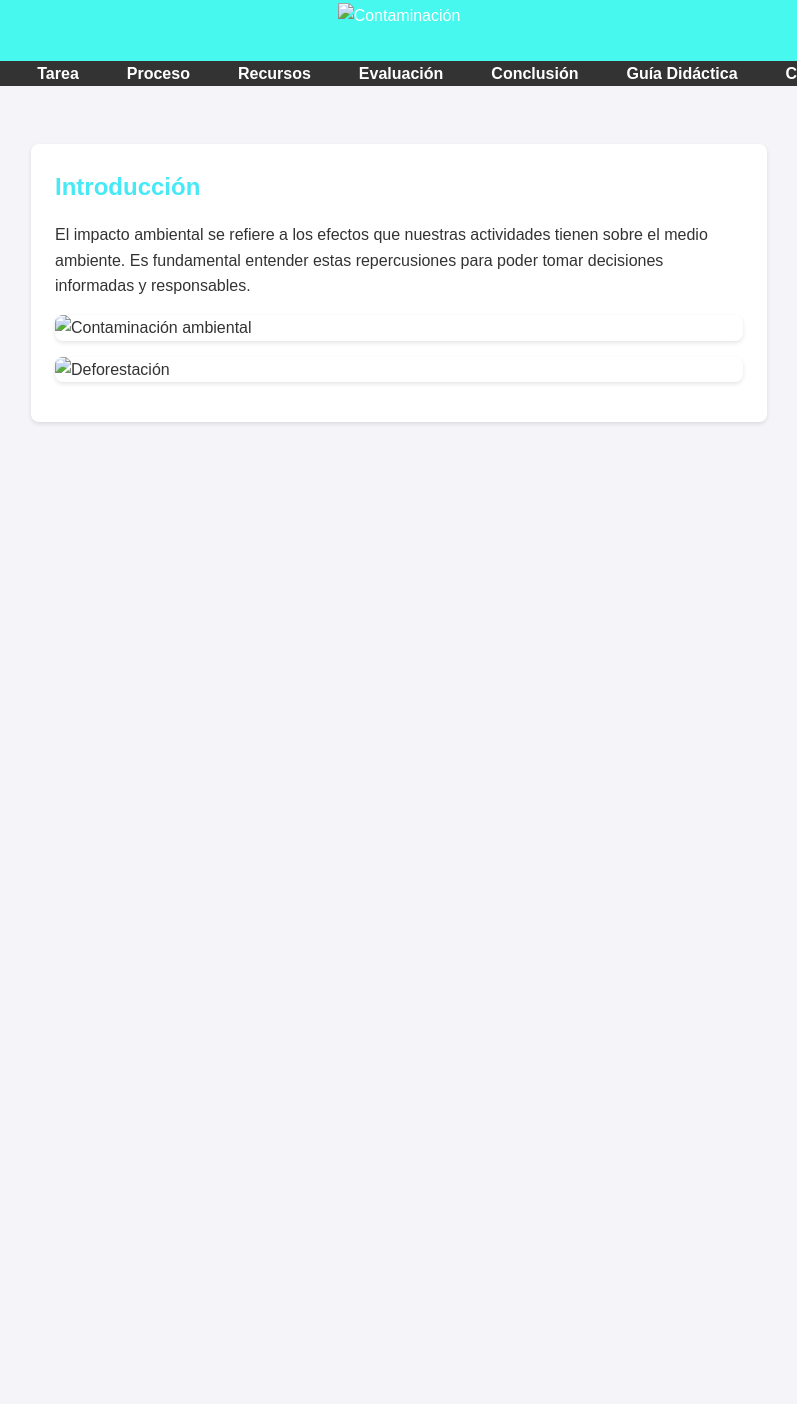
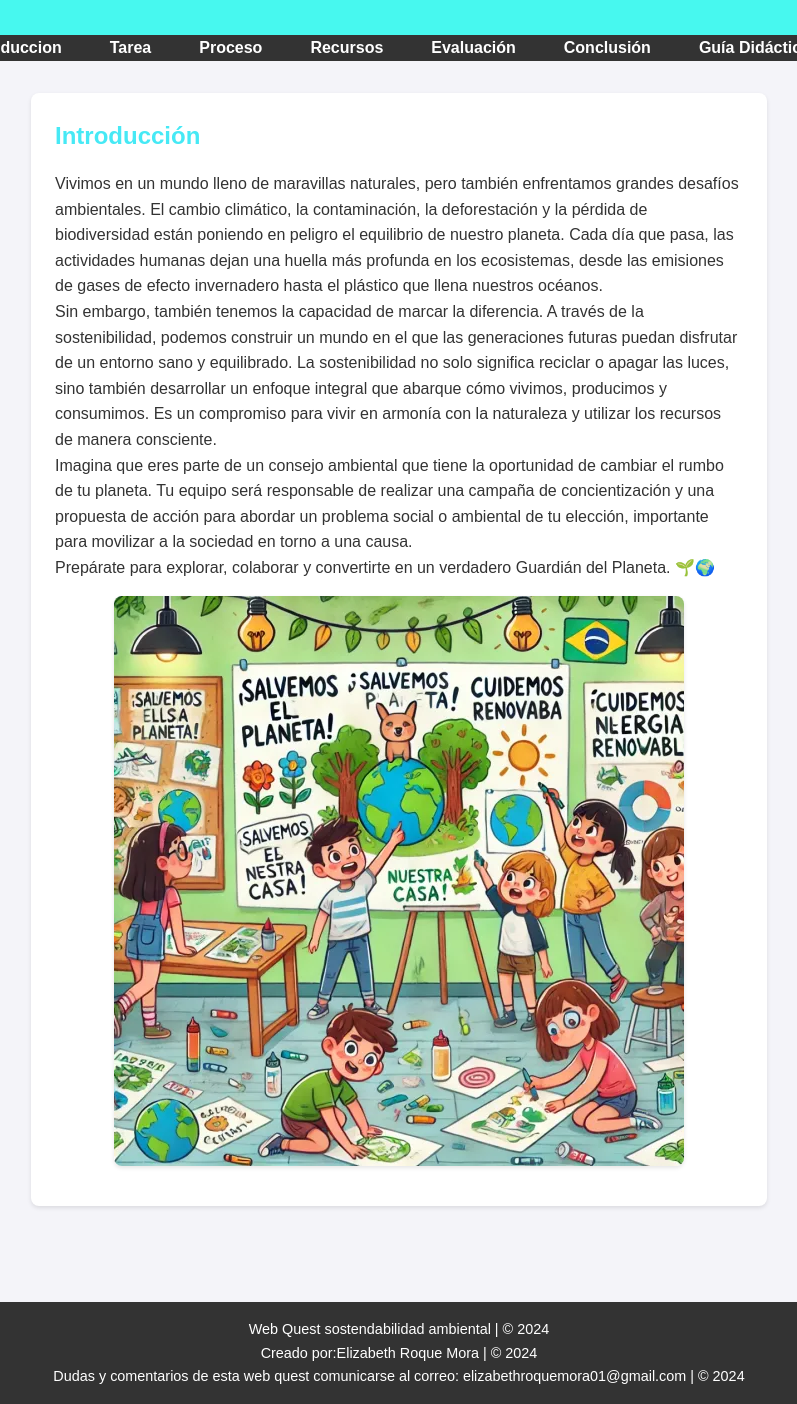
Before and after one commit to CarmonaMedinaMaycon/ElizabethProject, a plain HTML site: page views/intruduction.html in a window 1280 px wide. Shown: the part 93-1497 px from the top of the page, without its empty margins (241-1038 px from the left). Before the commit the page ends 800 px from the top, so only its background shows below. Drawn offline with Linux system fonts and the light colour scheme.

Commit message:
[ADD] project finished

```diff
--- a/views/intruduction.html
+++ b/views/intruduction.html
@@ -4,18 +4,18 @@
     <meta charset="UTF-8" />
     <meta name="viewport" content="width=device-width, initial-scale=1.0" />
     <title>Introduccion</title>
-    <link rel="stylesheet" href="/styles.css" />
+    <link rel="stylesheet" href="../styles.css" />
   </head>
   <body>
     <header>
       <h1>Web Quest</h1>
       <p></p>
-      <img src="images/header.jpg" alt="Contaminación" class="main-image" />
     </header>
 
     <nav>
       <ul>
         <li><a href="../index.html">Inicio</a></li>
+        <li><a href="./intruduction.html">Introduccion</a></li>
         <li><a href="./task.html">Tarea</a></li>
         <li><a href="./process.html">Proceso</a></li>
         <li><a href="./resourses.html">Recursos</a></li>
@@ -26,18 +26,55 @@
       </ul>
     </nav>
 
-    introduccion
     <main>
       <section id="introduccion">
         <h2>Introducción</h2>
         <p>
-          El impacto ambiental se refiere a los efectos que nuestras actividades
-          tienen sobre el medio ambiente. Es fundamental entender estas
-          repercusiones para poder tomar decisiones informadas y responsables.
+          Vivimos en un mundo lleno de maravillas naturales, pero también
+          enfrentamos grandes desafíos ambientales. El cambio climático, la
+          contaminación, la deforestación y la pérdida de biodiversidad están
+          poniendo en peligro el equilibrio de nuestro planeta. Cada día que
+          pasa, las actividades humanas dejan una huella más profunda en los
+          ecosistemas, desde las emisiones de gases de efecto invernadero hasta
+          el plástico que llena nuestros océanos.
         </p>
-        <img src="images/introduccion1.jpg" alt="Contaminación ambiental" />
-        <img src="images/introduccion2.jpg" alt="Deforestación" />
+        <p>
+          Sin embargo, también tenemos la capacidad de marcar la diferencia. A
+          través de la sostenibilidad, podemos construir un mundo en el que las
+          generaciones futuras puedan disfrutar de un entorno sano y
+          equilibrado. La sostenibilidad no solo significa reciclar o apagar las
+          luces, sino también desarrollar un enfoque integral que abarque cómo
+          vivimos, producimos y consumimos. Es un compromiso para vivir en
+          armonía con la naturaleza y utilizar los recursos de manera
+          consciente.
+        </p>
+        <p>
+          Imagina que eres parte de un consejo ambiental que tiene la
+          oportunidad de cambiar el rumbo de tu planeta. Tu equipo será
+          responsable de realizar una campaña de concientización y una propuesta
+          de acción para abordar un problema social o ambiental de tu elección,
+          importante para movilizar a la sociedad en torno a una causa.
+        </p>
+        <p>
+          Prepárate para explorar, colaborar y convertirte en un verdadero
+          Guardián del Planeta. 🌱🌍
+        </p>
+        <div style="text-align: center">
+          <img
+            src="../images/introduccion.webp"
+            alt="Contaminación ambiental"
+          />
+        </div>
       </section>
     </main>
+
+    <footer>
+      <p>Web Quest sostendabilidad ambiental | © 2024</p>
+      <p>Creado por:Elizabeth Roque Mora | © 2024</p>
+      <p>
+        Dudas y comentarios de esta web quest comunicarse al correo:
+        elizabethroquemora01@gmail.com | © 2024
+      </p>
+    </footer>
   </body>
 </html>
```
Also changed, not shown: index.html (+1 -0 lines), views/conclution.html (+3 -1 lines), views/credits.html (+2 -1 lines), views/evaluation.html (+3 -1 lines), views/guia.html (+3 -1 lines), views/process.html (+3 -1 lines), views/resourses.html (+3 -1 lines), views/task.html (+2 -0 lines).
